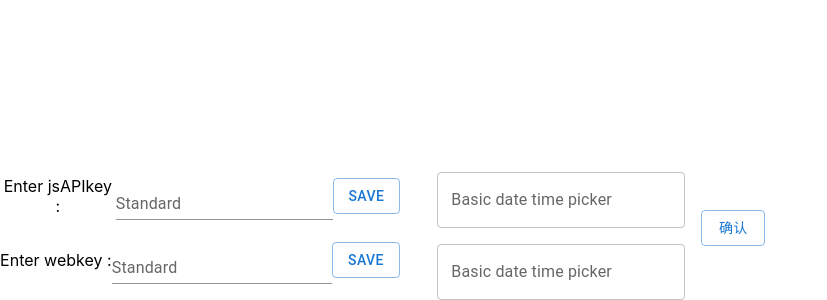
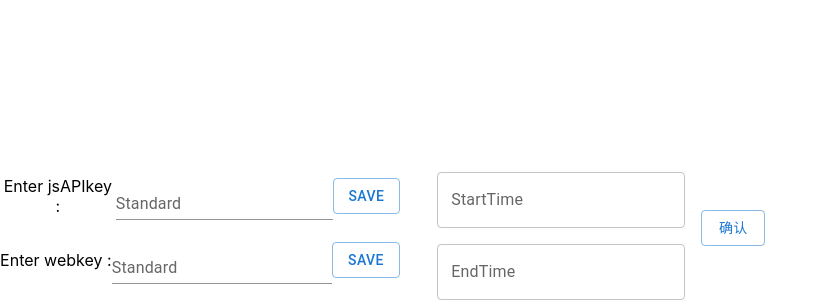
Before and after one commit to v2vv/LieYing, a React (Create React App) app: page / in a window 1280 px wide. Shown: the part 628-928 px from the top of the page, without its empty margins (0-827 px from the left). Built offline with nearby package versions, Linux system fonts and the light colour scheme; no server answers.

Commit message:
update LieYing Ctrl UI

```diff
--- a/src/Compment/DatePick.js
+++ b/src/Compment/DatePick.js
@@ -28,13 +28,13 @@ export default function DatePicker() {
           >
             <Grid item>
               <DateTimePicker
-                label="Basic date time picker"
+                label="StartTime"
                 onAccept={StartTimeChangeHander}
               ></DateTimePicker>
             </Grid>
             <Grid item>
               <DateTimePicker
-                label="Basic date time picker"
+                label="EndTime"
                 onAccept={EndTimeChangeHander}
               ></DateTimePicker>
             </Grid>
--- a/src/Compment/LieYingCtrl.js
+++ b/src/Compment/LieYingCtrl.js
@@ -14,7 +14,7 @@ import DatePicker from "./DatePick.js";
 //   color: theme.palette.text.secondary,
 // }));
 
-export default function BasicGrid() {
+export default function LieYingCtrlUI() {
   return (
     <Box sx={{ flexGrow: 1 }}>
       <Grid container spacing={4}>
--- a/src/Compment/MapContainer.js
+++ b/src/Compment/MapContainer.js
@@ -2,7 +2,7 @@ import React, { useEffect } from "react";
 import styles from "./MapContainer.css";
 import AMapLoader from "@amap/amap-jsapi-loader";
 import Trick from "./Trick";
-import Grid from "./LieYingCtrl";
+import LieYingCtrlUI from "./LieYingCtrl";
 
 export default function MapContainer() {
   useEffect(() => {
@@ -163,7 +163,7 @@ export default function MapContainer() {
         className={styles.container}
         style={{ height: "800px" }}
       ></div>
-      <Grid></Grid>
+      <LieYingCtrlUI></LieYingCtrlUI>
     </div>
   );
 }
```
